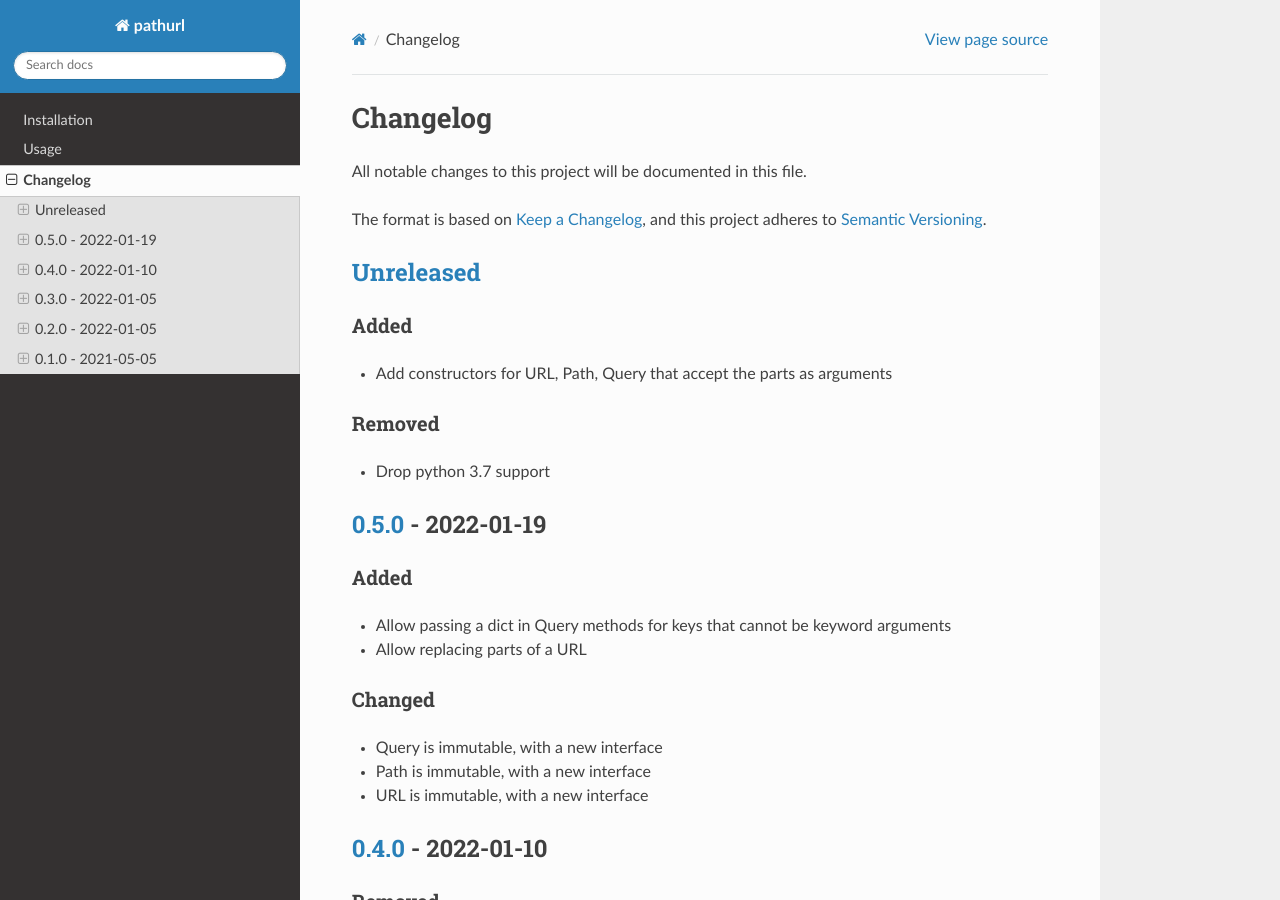
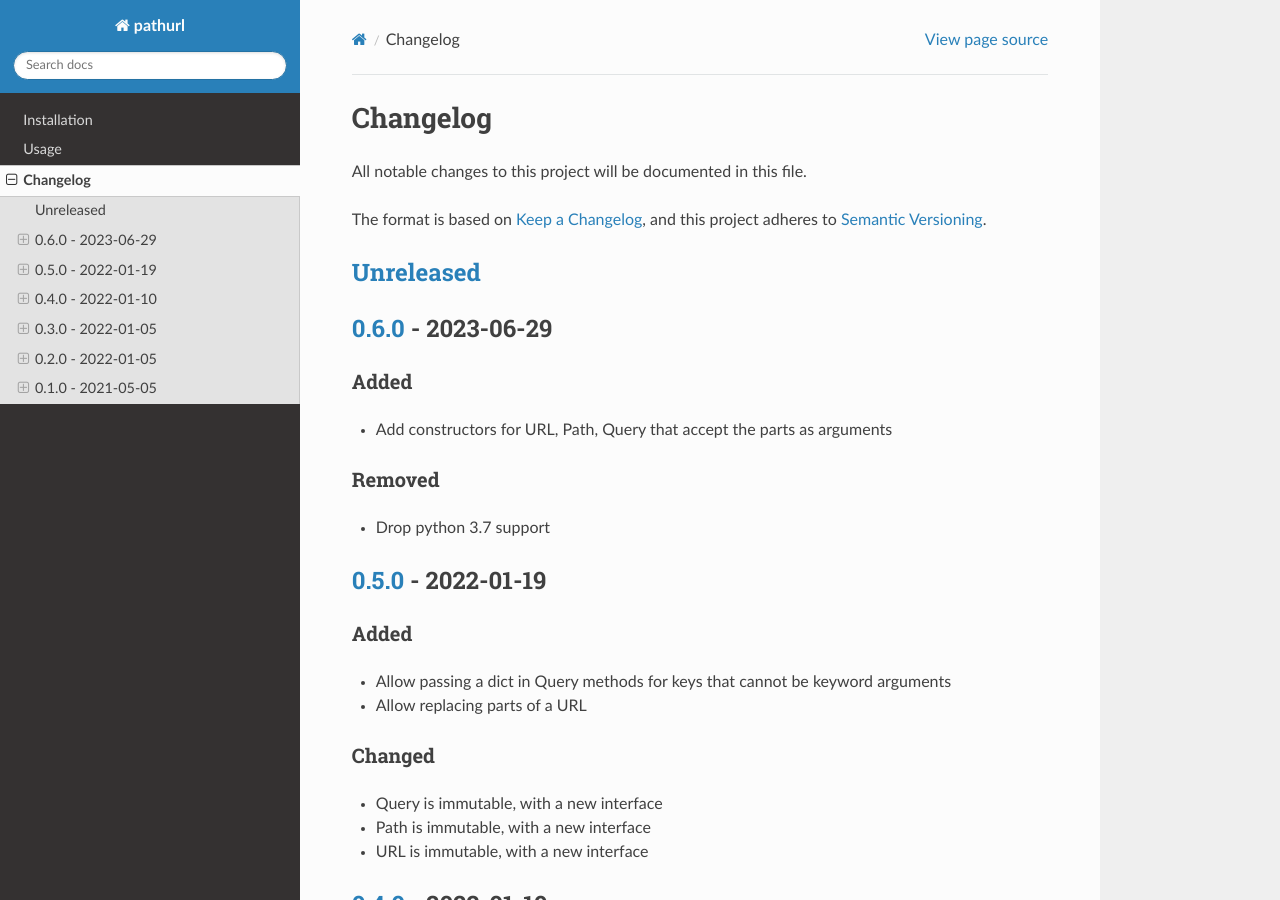
Before and after one commit to spapanik/pathurl, a Sphinx documentation site: the page built from docs/source/changelog.rst, in a window 1280 px wide and 900 px high. Built offline with Sphinx 7.4.7 and the Read the Docs theme 2.0.0, drawn with Linux system fonts in a browser that asks for light colours.

Commit message:
Bump version

```diff
--- a/CHANGELOG.rst
+++ b/CHANGELOG.rst
@@ -8,6 +8,9 @@ The format is based on `Keep a Changelog`_, and this project adheres to `Semanti
 
 `Unreleased`_
 -------------
+
+`0.6.0`_ - 2023-06-29
+---------------------
 
 Added
 ^^^^^
@@ -74,7 +77,8 @@ Added
 * Added a class for a URL
 
 
-.. _`unreleased`: https://github.com/spapanik/pathurl/compare/v0.5.0...main
+.. _`unreleased`: https://github.com/spapanik/pathurl/compare/v0.6.0...main
+.. _`0.6.0`: https://github.com/spapanik/pathurl/compare/v0.5.0...0.6.0
 .. _`0.5.0`: https://github.com/spapanik/pathurl/compare/v0.4.0...0.5.0
 .. _`0.4.0`: https://github.com/spapanik/pathurl/compare/v0.3.0...0.4.0
 .. _`0.3.0`: https://github.com/spapanik/pathurl/compare/v0.2.0...0.3.0
--- a/README.rst
+++ b/README.rst
@@ -37,7 +37,7 @@ The easiest way is to use `poetry`_ to manage your dependencies and add *pathurl
 .. code-block:: toml
 
     [tool.poetry.dependencies]
-    pathurl = "^0.5.0"
+    pathurl = "^0.6.0"
 
 Usage
 ^^^^^
--- a/docs/source/installation.rst
+++ b/docs/source/installation.rst
@@ -7,7 +7,7 @@ The easiest way is to use `poetry`_ to manage your dependencies and add *pathurl
 .. code-block:: toml
 
     [tool.poetry.dependencies]
-    pathurl = "^0.5.0"
+    pathurl = "^0.6.0"
 
 
 .. _poetry: https://python-poetry.org/
--- a/pyproject.toml
+++ b/pyproject.toml
@@ -102,7 +102,7 @@ skip_empty = true
 
 [tool.poetry]
 name = "pathurl"
-version = "0.5.0"
+version = "0.6.0"
 description = "url manipulation"
 authors = [
     "Stephanos Kuma <stephanos@kuma.ai>",
```
